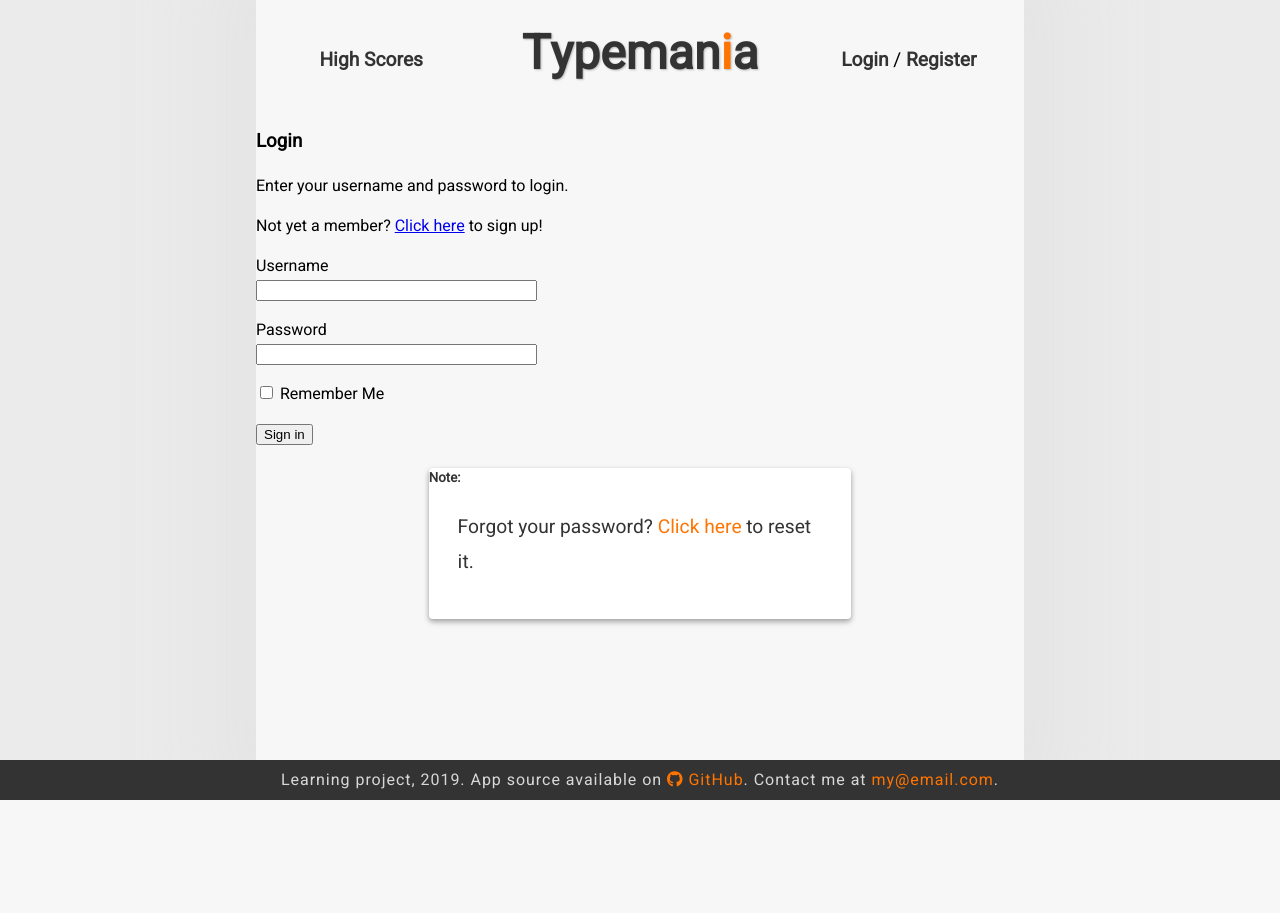
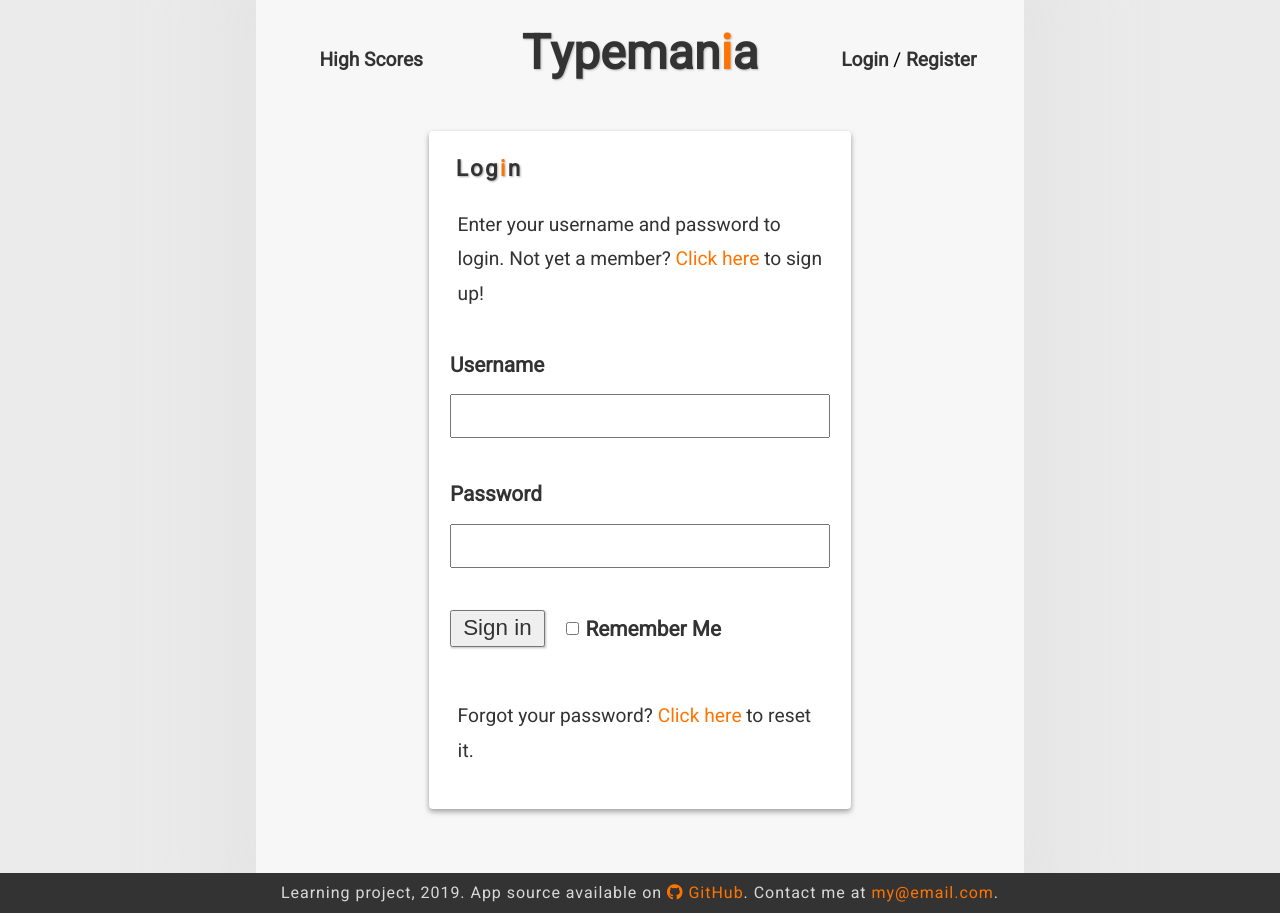
Before and after one commit to patrik-setterberg/type, a Flask app: page /login in a window 1280 px wide. Before the commit the page ends 800 px from the top, so only its background shows below. Run offline with Flask 2, Linux system fonts and the light colour scheme; some libraries are stand-ins or nearby versions.

Commit message:
Add styling to registration and login

```diff
--- a/app/forms.py
+++ b/app/forms.py
@@ -18,7 +18,7 @@ class LoginForm(FlaskForm):
 class RegistrationForm(FlaskForm):
     username = StringField('Username', validators=[DataRequired(),
                            Length(min=3, max=20)])
-    email = StringField('Email', validators=[DataRequired(), Email(),
+    email = StringField('Email address', validators=[DataRequired(), Email(),
                         Length(min=5, max=50)])
     password = PasswordField('Password', validators=[DataRequired(),
                              Length(min=6, max=50)])
@@ -28,7 +28,8 @@ class RegistrationForm(FlaskForm):
 
     def validate_username(self, username):
         user = User.query.filter_by(username=username.data).first()
-        if user is not None:
+        if (user is not None or username.data.lower() in
+            ['admin', 'administrator', 'anon', 'anonymous']):
             raise ValidationError('Please use a different username.')
 
     def validate_email(self, email):
@@ -49,12 +50,13 @@ class EditUsernameForm(FlaskForm):
     def validate_username(self, username):
         if username.data != self.original_username:
             user = User.query.filter_by(username=self.username.data).first()
-            if user is not None:
+            if (user is not None or username.data.lower() in
+            ['admin', 'administrator', 'anon', 'anonymous']):
                 raise ValidationError('Please use a different username.')
 
 
 class EditEmailForm(FlaskForm):
-    email = StringField('Change E-Mail Address', validators=[DataRequired(),
+    email = StringField('Change Email Address', validators=[DataRequired(),
                         Email(), Length(min=5, max=50)])
     submit_email = SubmitField('Submit')
 
--- a/app/static/styles/style.css
+++ b/app/static/styles/style.css
@@ -38,7 +38,50 @@ header ul.flash li {
     box-shadow: 0px 0px 64px 42px rgba(224,224,224,0.5);
 }
 
-/* Navbar */
+/* USER FORM */
+
+.user-form {
+    margin: 0 5%;
+    text-align: left;
+}
+
+.user-form label {
+    font-size: 1.3em;
+    font-weight: bold;
+}
+
+.user-form span {
+    font-size: 1.2em;
+    color: #FF7400;
+}
+
+.user-form input {
+    margin: 0.5em auto 1.5em auto;
+    padding: 0.15em;
+    font-size: 1.7em;
+    width: 100%;
+    color: #333;
+    box-sizing: border-box;
+    -moz-box-sizing: border-box;
+    -webkit-box-sizing: border-box;
+}
+
+.user-form #remember_me {
+    display: inline-block;
+    width: 5%;
+    margin-left: 0.5em;
+}
+
+.user-form #submit {
+    width: 25%;
+    font-size: 1.4em;
+    margin-top: 0;
+    box-shadow: 1px 1px 2px rgba(92, 92, 92, 0.4);
+}
+
+
+/* NAVBAR */
+
 .navbar {
     display: flex;
     flex-flow: row nowrap;
@@ -107,6 +150,7 @@ div.column-wrapper {
 div.column {
     width: 50%;
 }
+
 
 /* THE GAME */
 
@@ -186,6 +230,7 @@ div.column {
     letter-spacing: 0.1em;
     margin: 1em;
     padding: 1em 0.5em 0 0.2em;
+    text-shadow: 1px 1px 2px rgba(92, 92, 92, 0.5);
 }
 
 .card a, .card a:visited {
@@ -236,15 +281,18 @@ div.column {
     padding: 0.5em;
 }
 
+.high-scores td:nth-child(1) {
+    text-align: center;
+    font-weight: bold;
+}
+
 #anon-disclaimer {
     font-size: 1em;
     padding-bottom: 0;
 }
 
-.high-scores td:nth-child(1) {
-    text-align: center;
-    font-weight: bold;
-}
+
+/* FOOTER */
 
 .footer {
     box-sizing: border-box;
--- a/app/templates/high_scores.html
+++ b/app/templates/high_scores.html
@@ -2,8 +2,8 @@
 
 {% block content %}
 <div class="card">
-<h3 class="shadow">H<span class="color-splash">i</span>gh scores</h3>
-<p>A user's score is their highest number of typed words per minute (WPM) or, more precisely, how many words they would have typed if they had continued typing at the same pace for a full minute. Click a user's name to view their user page.</p>
+    <h3>H<span class="color-splash">i</span>gh scores</h3>
+    <p>A user's score is their highest number of typed words per minute (WPM) or, more precisely, how many words they would have typed if they had continued typing at the same pace for a full minute. Click a user's name to view their user page.</p>
     <table class="high-scores">
         <tr>
             <th>&nbsp;</th>
--- a/app/templates/index.html
+++ b/app/templates/index.html
@@ -6,7 +6,7 @@
 <div class="game-next-sentence"><p class="game-next-sentence-p">&nbsp;</p></div>
 <input type="text" class="game-input" autofocus>
 <div class="card">
-    <h3 class="shadow">Instruct<span class="color-splash">i</span>ons</h3>
+    <h3>Instruct<span class="color-splash">i</span>ons</h3>
     <p>Compete against yourself and others to become a faster typist!</p>
     <p>Type sentences as fast as you can for 30 seconds. You may disregard capitalization and punctuation (periods and commas). Potential apostrophes (') and hyphens (-) are required. </p>
     <p>To track your scores and compete for the prestigious site High Score, <a href="#">register</a> an account and <a href="#">login</a>.</p>
--- a/app/templates/login.html
+++ b/app/templates/login.html
@@ -1,45 +1,27 @@
 {% extends 'base.html' %}
 
 {% block content %}
-<div class="row">
-    <div class="col-md-6 mx-auto">
-        <h3>Login</h3>
-        <p class="lead">
-            Enter your username and password to login.
-        </p>
-        <p>
-            Not yet a member? <a href="{{ url_for('register') }}">Click here</a> to sign up!
-        </p>
+<div class="card">
+        <h3>Log<span class="color-splash">i</span>n</h3>
+        <p>Enter your username and password to login. Not yet a member? <a href="{{ url_for('register') }}">Click here</a> to sign up!</p>
 
-        <form action="" method="POST" novalidate>
+        <form class="user-form" action="" method="POST" novalidate autofocus>
             {{ form.hidden_tag() }}
-            <p>
             {{ form.username.label }}<br>
             {{form.username(size=32) }}<br>
             {% for error in form.username.errors %}
-                <span style="color:red;">[{{ error }}]</span>
+            <span>[ Error: {{ error }} ]</span><br><br>
             {% endfor %}
-            </p>
-            <p>
+
             {{ form.password.label }}<br>
             {{ form.password(size=32) }}<br>
             {% for error in form.password.errors %}
-                <span style="color:red;">[{{ error }}]</span>
+            <span>[ Error: {{ error }} ]</span><br><br>
             {% endfor %}
-            </p>
-            <p>{{ form.remember_me() }} {{ form.remember_me.label }}</p>
-            <p>{{ form.submit() }}</p>
+
+            {{ form.submit() }} {{ form.remember_me() }} {{ form.remember_me.label }}
+
         </form>
-
-        <!-- Box info -->
-        <div class="row mt-5">
-            <div class="col-md-12">
-                <div class="card card-body bg-secondary text-white">
-                    <h5>Note:</h5>
         <p>Forgot your password? <a href="{{ url_for('reset_password_request') }}">Click here</a> to reset it.</p>
 </div>
-            </div>
-        </div>
-    </div>
-</div>
 {% endblock %}
```
Also changed, not shown: app/templates/register.html (+14 -27 lines). Lines whose indentation alone changed are shown as unchanged.
